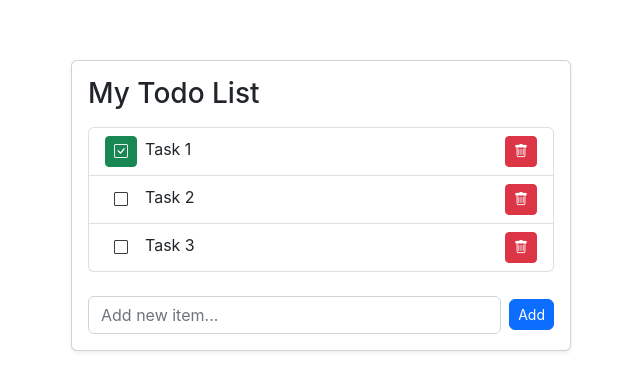
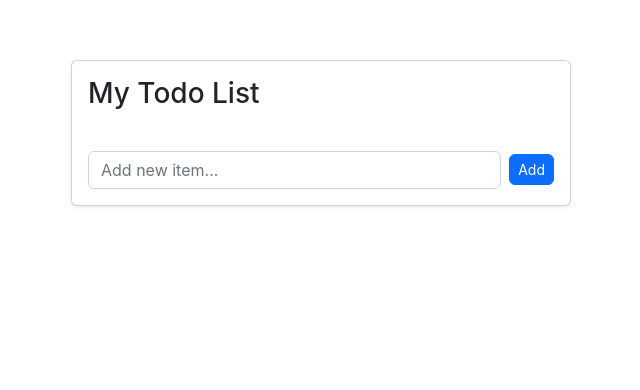
Before and after one commit to EeSzen/Exercise-react-01, a React (Create React App) app: page / in a window 1280 px wide. Shown: the top 390 px of the page, without its empty margins (319-959 px from the left). Built offline with nearby package versions, Linux system fonts and the light colour scheme.

Commit message:
functions&props

```diff
--- a/package.json
+++ b/package.json
@@ -6,6 +6,7 @@
     "@testing-library/jest-dom": "^5.17.0",
     "@testing-library/react": "^13.4.0",
     "@testing-library/user-event": "^13.5.0",
+    "nanoid": "^5.0.8",
     "react": "^18.3.1",
     "react-dom": "^18.3.1",
     "react-scripts": "5.0.1",
--- a/src/App.js
+++ b/src/App.js
@@ -1,44 +1,85 @@
+import { useState } from "react";
+import { nanoid } from "nanoid";
+
 import ToDoList from "./components/list";
 import AddToDoForm from "./components/addnew";
 
+function App() {
+  const [todos, setTodos] = useState([]);
+  /*=======================================================*/
+  // Handle marking a todo as complete
+  // const handleComplete = (id) => {
+  //   const updatedTodos = todos.map((s) =>
+  //     s.id === id ? { ...s, isCompleted: true } : s
+  //   );
+  //   setTodos(updatedTodos);
+  // };
 
-function App() {
-  const todos = [
-    {
-      id: 1,
-      text: "Task 1",
-      isCompleted: true
-    },
-    {
-      id: 2,
-      text: "Task 2",
-      isCompleted: false
-    },
-    {
-      id: 3,
-      text: "Task 3",
-      isCompleted: false
-    }
-  ];
+  // Handle marking a s as incomplete
+  // const handleIncomplete = (id) => {
+  //   const updatedTodos = todos.map((s) =>
+  //     s.id === id ? { ...s, isCompleted: false } : s
+  //   );
+  //   setTodos(updatedTodos);
+  // };
+  /*=======================================================*/
+
   return (
     <div className="container">
-       <div className="App">
+      <div className="App">
         <div
           className="card rounded shadow-sm"
           style={{
-            maxWidth: "500px", margin: "60px auto"
-            }}
+            maxWidth: "500px",
+            margin: "60px auto",
+          }}
         >
           <div className="card-body">
-          <h3 className="card-title mb-3">My Todo List</h3>
+            <h3 className="card-title mb-3">My Todo List</h3>
 
-          <ToDoList todos={todos}/>
-          <AddToDoForm />
+            <ToDoList
+              todos={todos}
+              // delete
+              onItemDelete={(id) => {
+                const newList = todos.filter((s) => s.id !== id);
+                setTodos(newList);
+              }}
+
+              // change to true
+              onComplete={(id) => {
+                const updatedTodos = todos.map((s) =>
+                  s.id === id ? { ...s, isCompleted: true } : s
+                );
+                setTodos(updatedTodos);
+              }}
+
+              // change to false
+              onIncomplete={(id) => {
+                const updatedTodos = todos.map((s) =>
+                  s.id === id ? { ...s, isCompleted: false } : s
+                );
+                setTodos(updatedTodos);
+              }}
+              /*=======================================================*/
+              // onComplete={handleComplete}
+              // onIncomplete={handleIncomplete}
+              /*=======================================================*/
+            />
+            <AddToDoForm
+              onNewItemAdded={(itemName) => {
+                const newList = [...todos];
+                newList.push({
+                  id: nanoid(),
+                  text: itemName,
+                });
+                console.log("todos", todos);
+                setTodos(newList);
+              }}
+            />
+          </div>
         </div>
       </div>
     </div>
-    </div>
-
   );
 }
 
--- a/src/components/addnew.js
+++ b/src/components/addnew.js
@@ -1,4 +1,9 @@
-function AddToDoForm(){
+import { useState } from "react";
+// import ToDoItem from "./item";
+
+function AddToDoForm(props){
+  const { onNewItemAdded } = props;
+  const [itemName,setItemName]=useState("")
     return(
         <div className="mt-4">
           <form className="d-flex justify-content-between align-items-center">
@@ -6,9 +11,22 @@ function AddToDoForm(){
               type="text"
               className="form-control"
               placeholder="Add new item..."
+              value={itemName}
               required
+              onChange={(event) => {
+                setItemName(event.target.value);
+              }}
             />
-            <button className="btn btn-primary btn-sm rounded ms-2">Add</button>
+            <button className="btn btn-primary btn-sm rounded ms-2" onClick={(event) => {
+              event.preventDefault();
+              if(itemName === ""){
+                alert("ENTER TASK BEFORE YOU ADD LAHH!")
+              }else{
+                onNewItemAdded(itemName);
+                setItemName("");
+              }
+
+            }}>Add</button>
           </form>
         </div>
     )
--- a/src/components/completed.js
+++ b/src/components/completed.js
@@ -1,6 +1,13 @@
-function CompletedBtn(){
+function CompletedBtn(props){
+    const {onIncomplete} = props;
     return(
-            <button className="btn btn-sm btn-success">
+            <button
+             className="btn btn-sm btn-success"
+             onClick={() => {
+                onIncomplete();
+                console.log("im green");
+             }}
+             >
                 <i className="bi bi-check-square"></i>
             </button>
     )
--- a/src/components/delete.js
+++ b/src/components/delete.js
@@ -1,11 +1,18 @@
-function DeleteBtn(){
-    return(
-
-            <button className="btn btn-sm btn-danger">
-                <i className="bi bi-trash"></i>
-            </button>
-
-    )
+function DeleteBtn(props) {
+  const {/* wont need an id , acts as a function only */ onItemDelete } = props;
+  return (
+    <button
+      className="btn btn-sm btn-danger"
+      onClick={() => {
+        const confirm = window.confirm("Delete?");
+        if (confirm) {
+          onItemDelete();
+        }
+      }}
+    >
+      <i className="bi bi-trash"></i>
+    </button>
+  );
 }
 
 export default DeleteBtn;
--- a/src/components/incompleted.js
+++ b/src/components/incompleted.js
@@ -1,7 +1,14 @@
-function IncompletedBtn(){
+function IncompletedBtn(props){
+    const {onComplete} = props;
     return(
 
-            <button className="btn btn-sm ">
+            <button
+            className="btn btn-sm"
+            onClick={() => {
+                onComplete();
+                console.log("im empty");
+             }}
+             >
                 <i className="bi bi-square"></i>
             </button>
 
--- a/src/components/item.js
+++ b/src/components/item.js
@@ -2,25 +2,34 @@ import CompletedBtn from "./completed";
 import DeleteBtn from "./delete";
 import IncompletedBtn from "./incompleted";
 
-function ToDoItem(props){
-    const { isCompleted = false , text = "Empty Task" }= props;
+function ToDoItem(props) {
+  const { isCompleted = false, text = "Empty Task", id, onItemDelete , onComplete, onIncomplete} = props;
 
-    return(
-        <li
-            className="list-group-item d-flex justify-content-between align-items-center"
-        >
-            <div>
-                {isCompleted ?(
-                <CompletedBtn />
-            ) : (
-                <IncompletedBtn/>
-            )}
-                <span className="ms-2 mb-3">{text}</span>
-            </div>
+  return (
+    <li className="list-group-item d-flex justify-content-between align-items-center">
+      <div>
+        {isCompleted ?
+         <CompletedBtn
+        onIncomplete={() => {
+            onIncomplete(id);
+         }}
+         /> :
+         <IncompletedBtn
+         onComplete={() => {
+            onComplete(id);
+         }}
+         />}
+        <span className="ms-2 mb-3">{text}{isCompleted}</span>
+      </div>
 
-            <DeleteBtn />
-        </li>
-    )
+      <DeleteBtn
+    //  passing in the props in const and not the button^
+        onItemDelete={() => {
+          onItemDelete(id);
+        }}
+      />
+    </li>
+  );
 }
 
 export default ToDoItem;
--- a/src/components/list.js
+++ b/src/components/list.js
@@ -1,13 +1,40 @@
 import ToDoItem from "./item";
 
-function ToDoList(props){
-    const { todos } = props;
+function ToDoList(props) {
+  const { isCompleted,todos, onItemDelete, onComplete, onIncomplete } = props;
   console.log(todos);
 
-    return(
+  return (
     <ul className="list-group">
+      {/* {todos.map((text) => (
+        <ToDoItem
+          key={text.id}
+          {...text}
+          onIncomplete={(id) => {
+            onIncomplete(id);
+         }}
+         onComplete={(id) => {
+            onComplete(id);
+         }}
+          onItemDelete={(id) => {
+            onItemDelete(id);
+          }}
+        />
+      ))} */}
       {todos.map((text) => (
-                <ToDoItem  key={text.id} {...text} />
+        <ToDoItem
+          key={text.id}
+          {...text}
+          onIncomplete={(id) => {
+            onIncomplete(id);
+          }}
+          onComplete={(id) => {
+            onComplete(id);
+          }}
+          onItemDelete={(id) => {
+            onItemDelete(id);
+          }}
+        />
       ))}
     </ul>
   );
```
Also changed, not shown: 1 other file (tests, documents, lock files or other folders). Lines whose indentation alone changed are shown as unchanged.
